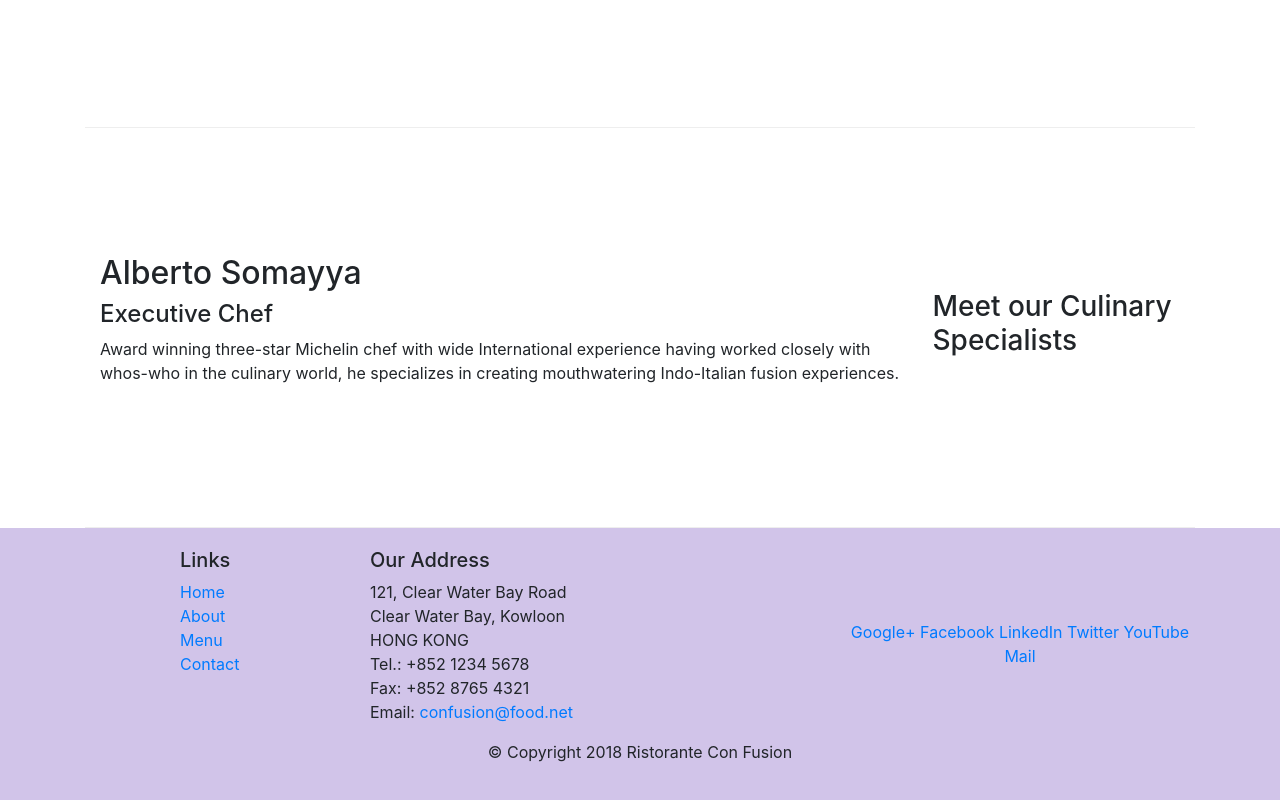
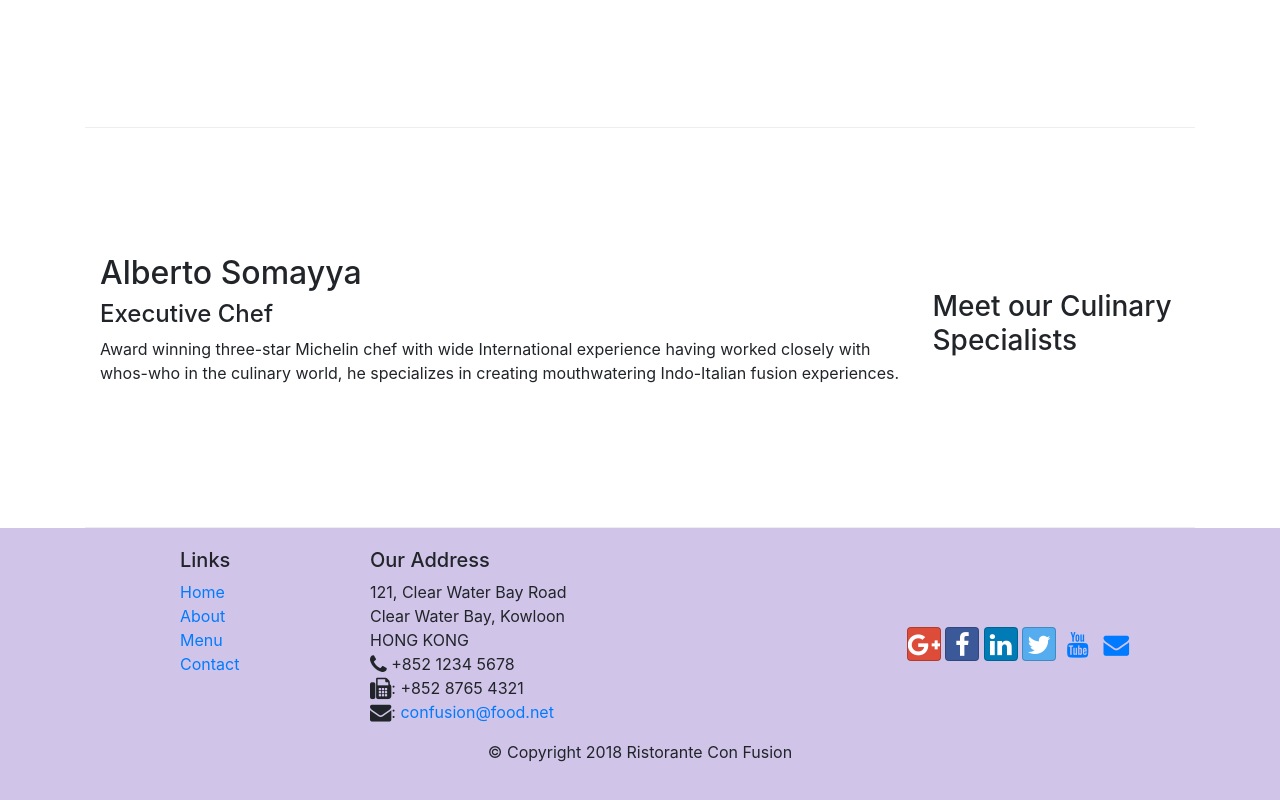
Before and after one commit to Srijanaaa/Front-End, a website: page index.html in a window 1280 px wide. Shown: the part 1006-1806 px from the top of the page. Drawn offline with nearby package versions, Linux system fonts and the light colour scheme.

Commit message:
Font Icons

```diff
--- a/index.html
+++ b/index.html
@@ -9,6 +9,8 @@
 
         <!-- Bootstrap CSS -->
         <link rel="stylesheet" href="node_modules/bootstrap/dist/css/bootstrap.min.css">
+        <link rel="stylesheet" href="node_modules/font-awesome/css/font-awesome.min.css">
+        <link rel="stylesheet" href="node_modules/bootstrap-social/bootstrap-social.css">
         <link rel="stylesheet" href="css/styles.css">
         <title>Ristorante Con Fusion</title>
 </head>
@@ -22,10 +24,10 @@
             <a class="navbar-brand mr-auto" href="#">Ristorante Con Fusion</a>
             <div class="collapse navbar-collapse" id="Navbar">
                  <ul class="navbar-nav mr-auto">
-                     <li class="nav-item active"><a class="nav-link" href="#">Home</a></li>
-                     <li class="nav-item"><a class="nav-link" href="./aboutus.html">About</a></li>
-                     <li class="nav-item"><a class="nav-link" href="#">Menu</a></li>
-                     <li class="nav-item"><a class="nav-link" href="#">Contact</a></li>
+                     <li class="nav-item active"><a class="nav-link" href="#"><span class="fa fa-home fa-lg"></span> Home</a></li>
+                     <li class="nav-item"><a class="nav-link" href="./aboutus.html"><span class="fa fa-info fa-lg"></span> About</a></li>
+                     <li class="nav-item"><a class="nav-link" href="#"><span class="fa fa-list fa-lg"></span> Menu</a></li>
+                     <li class="nav-item"><a class="nav-link" href="#"><span class="fa fa-address-card fa-lg"></span> Contact</a></li>
                  </ul>
                  </div>
         </div>
@@ -96,19 +98,19 @@
 		              121, Clear Water Bay Road<br>
 		              Clear Water Bay, Kowloon<br>
 		              HONG KONG<br>
-		              Tel.: +852 1234 5678<br>
-		              Fax: +852 8765 4321<br>
-		              Email: <a href="mailto:confusion@food.net">confusion@food.net</a>
+		              <i class="fa fa-phone fa-lg"></i> +852 1234 5678<br>
+		              <i class="fa fa-fax fa-lg"></i>: +852 8765 4321<br>
+                      <i class="fa fa-envelope fa-lg"></i>: <a href="mailto:confusion@food.net">confusion@food.net</a>
 		           </address>
                 </div>
                 <div class="col-12 col-sm-4 align-self-center">
                     <div class="text-center">
-                        <a href="http://google.com/+">Google+</a>
-                        <a href="http://www.facebook.com/profile.php?id=">Facebook</a>
-                        <a href="http://www.linkedin.com/in/">LinkedIn</a>
-                        <a href="http://twitter.com/">Twitter</a>
-                        <a href="http://youtube.com/">YouTube</a>
-                        <a href="mailto:">Mail</a>
+                        <a class="btn btn-social-icon btn-google" href="http://google.com/+"><i class="font-awesome fa fa-google-plus fa-lg"></i></a>
+                        <a class="btn btn-social-icon btn-facebook" href="http://www.facebook.com/profile.php?id="><i class="font-awesome fa fa-facebook fa-lg"></i></a>
+                        <a class="btn btn-social-icon btn-linkedin" href="http://www.linkedin.com/in/"><i class="font-awesome fa fa-linkedin fa-lg"></i></a>
+                        <a class="btn btn-social-icon btn-twitter" href="http://twitter.com/"><i class="font-awesome fa fa-twitter fa-lg"></i></a>
+                        <a class="btn btn-social-icon btn-youtube" href="http://youtube.com/"><i class="font-awesome fa fa-youtube fa-lg"></i></a>
+                        <a class="btn btn-social-icon " href="mailto:"><i class="font-awesome fa fa-envelope fa-lg"></i></a>
                     </div>
                 </div>
            </div>
--- a/package.json
+++ b/package.json
@@ -15,6 +15,8 @@
   },
   "dependencies": {
     "bootstrap": "^4.0.0",
+    "bootstrap-social": "^5.1.1",
+    "font-awesome": "^4.7.0",
     "jquery": "^3.3.1",
     "popper.js": "^1.12.9"
   }
```
Also changed, not shown: aboutus.html (+15 -13 lines), 1 other file.
